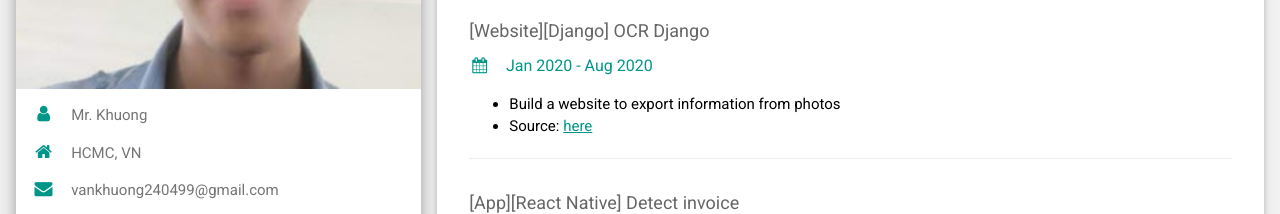
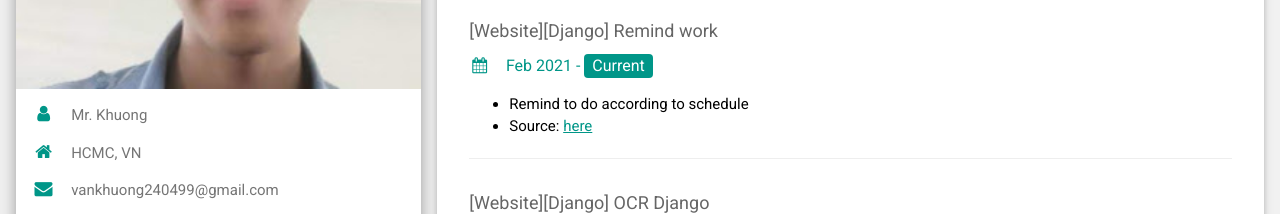
Before and after one commit to khuongsatou/VanKhuongCV, a plain HTML site: page index.html in a window 1280 px wide. Shown: the part 332-546 px from the top of the page. Drawn offline with nearby package versions, Linux system fonts and the light colour scheme.

Commit message:
Edit Profile

```diff
--- a/index.html
+++ b/index.html
@@ -80,6 +80,22 @@
         <div class="w3-container w3-card w3-white w3-margin-bottom">
           <h2 class="w3-text-grey w3-padding-16"> <i
               class="fa fa-suitcase fa-fw w3-margin-right w3-xxlarge w3-text-teal"></i>Work Experience</h2>
+
+          <div class="w3-container">
+            <h5 class="w3-opacity">[Website][Django] Remind work</h5>
+
+            <h6 class="w3-text-teal"> <i class="fa fa-calendar fa-fw w3-margin-right"></i>Feb 2021 - <span
+                class="w3-tag w3-teal w3-round">Current</span></h6>
+            <ul>
+              <li>Remind to do according to schedule</li>
+              <li>Source:
+                <a class="w3-text-teal" href="https://github.com/khuongsatou/BulletSv/tree/main"> here</a>
+              </li>
+            </ul>
+            <hr>
+          </div>
+
+
           <div class="w3-container">
             <h5 class="w3-opacity">[Website][Django] OCR Django</h5>
             <!-- <h6 class="w3-text-teal"> <i class="fa fa-calendar fa-fw w3-margin-right"></i>Jan 2020 - <span
@@ -94,6 +110,8 @@
             </ul>
             <hr>
           </div>
+
+
           <div class="w3-container">
             <h5 class="w3-opacity">[App][React Native] Detect invoice</h5>
             <!-- <h6 class="w3-text-teal"> <i class="fa fa-calendar fa-fw w3-margin-right"></i>Jan 2020 - <span
```
